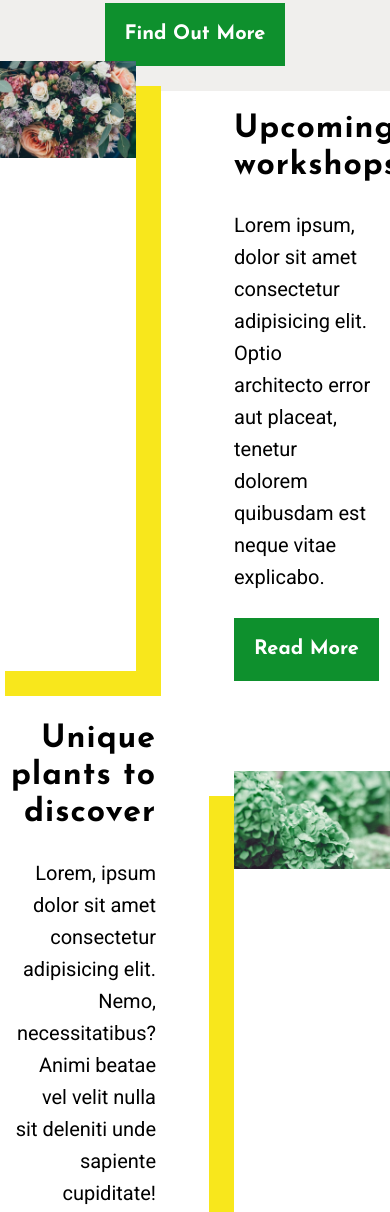
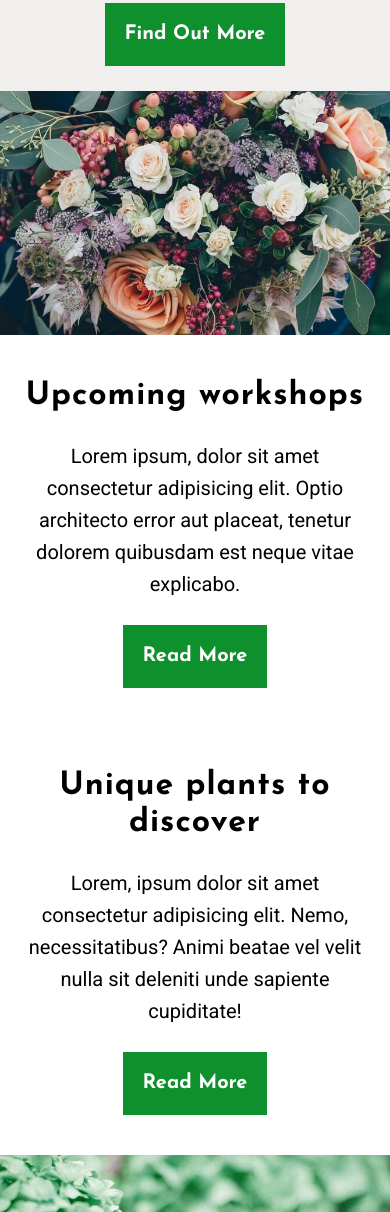
Before and after one commit to anjelicatizon/anjelica-tizon-project-two, a plain HTML site: page index.html in a window 390 px wide. Shown: the part 1344-2556 px from the top of the page. Drawn offline with Linux system fonts and the light colour scheme.

Commit message:
first 2 media queries

```diff
--- a/styles/sass/_global-styles.scss
+++ b/styles/sass/_global-styles.scss
@@ -90,7 +90,6 @@ form {
     font-family: $secondary-font;
     font-size: 2rem;
     line-height: 32px;
-    width: 850px;
 
         fieldset {
             border: none;
--- a/styles/sass/_media-queries.scss
+++ b/styles/sass/_media-queries.scss
@@ -0,0 +1,54 @@
+/*********************/
+/*   MEDIA QUERIES   */
+/*********************/
+
+@media (max-width: 1280px) {
+
+    // Home Page
+    .workshopContainer {
+        padding: 0;
+        align-items: center;
+
+        .image {
+            width: 50%;
+        }
+
+        .image1 {
+            transform: translate(0, 0);
+            box-shadow: none;
+        }
+
+        .image2 {
+            transform: translate(0, 0);
+            box-shadow: none;
+        }
+    }
+}
+
+@media (max-width: 1070px) {
+    .workshopContainer {
+
+        .image {
+            width: 100%;
+
+                img {
+                    width: 100%;
+                }
+        }
+
+        .content {
+            width: 100%;
+            padding: 40px 0;
+        }
+
+        .box1 {
+            align-items: center;
+            text-align: center;
+        }
+
+        .box2 {
+            align-items: center;
+            text-align: center;
+        }
+    }
+}
--- a/styles/sass/style.scss
+++ b/styles/sass/style.scss
@@ -3,7 +3,9 @@
 @import "setup";
 @import "global-styles";
 
-// ** HOME PAGE **
+/*********************/
+/*     HOME PAGE     */
+/*********************/
 
 //Header
 header {
@@ -186,7 +188,9 @@ header {
     padding: 80px 0;
 }
 
-// ** CONTACT PAGE **
+/*********************/
+/*   CONTACT PAGE    */
+/*********************/
 
 // Header
 .contact {
@@ -257,7 +261,9 @@ header {
     }
 }
 
-// ** BLOG **
+/*********************/
+/*        BLOG       */
+/*********************/
 
 // Header
 .blog {
@@ -292,7 +298,7 @@ header {
 .blogContainer {
     display: flex;
     justify-content: space-between;
-    padding: 60px 0 0 0;
+    padding: 60px 20px 0 0;
     background-color: $background-color;
     position: relative;
 
@@ -337,7 +343,7 @@ header {
         margin-left: 25px;
         position: relative;
         top: -250px;
-        right: 0;
+        right: -20px;
 
         .blogImage {
             box-shadow: -20px 20px 0 0 $secondary-color;
@@ -385,6 +391,7 @@ header {
 
     form {
         margin-top: 40px;
+        padding-right: 40px;
         background-color: $background-color;
 
             input[type=text],
@@ -398,3 +405,9 @@ header {
             }
     }
 }
+
+/*********************/
+/*   MEDIA QUERIES   */
+/*********************/
+
+@import "media-queries";
```
Also changed, not shown: styles/style.css.
